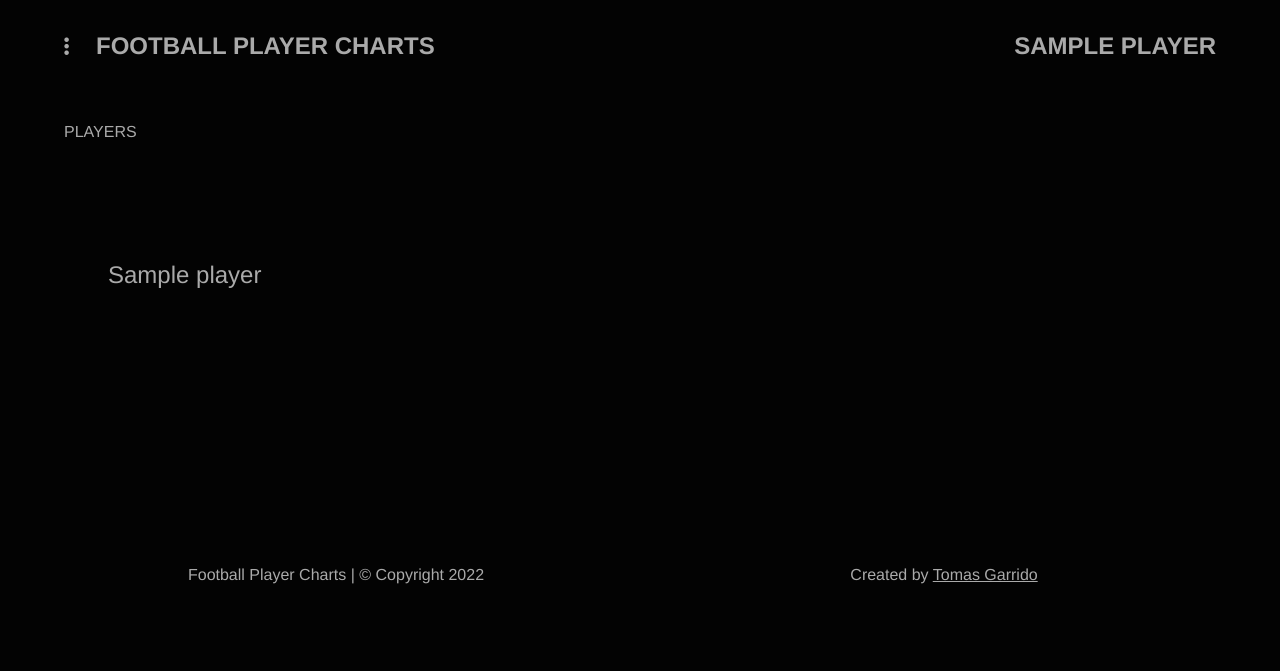
After one commit to Garridot/player_charts, a Django app: template templates/players.html in a window 1280 px wide. The commit adds this page. Shown: the top 671 px of the page. Run offline with Django 4.2, Linux system fonts and the light colour scheme; the template is opened without the code that fills it: values that come from a table or form of the project are taken from there, others are empty; tables that the repository leaves empty hold one stand-in row (values such as "Sample post"); some libraries are stand-ins or nearby versions.

Commit message:
add players page

```diff
--- a/charts/urls.py
+++ b/charts/urls.py
@@ -5,6 +5,7 @@ from .views import *
 urlpatterns = [
     path('',home,name='home'),
     path('search',search_players,name='search_players'),
+    path('players',players,name='players'),
     path('<str:player>',get_stats,name='get_stats'),
     path('general_stats/<str:player>/<str:team>',general_stats,name='general_stats'),
     path('goals_involvements_season/<str:player>/<str:team>',goals_involvements_season,name='goals_involvements_season'),
--- a/static/css/base.css
+++ b/static/css/base.css
@@ -175,6 +175,7 @@ ul.menu-toggle{
     width: 100%;
     left: -100%;
     transition: all 0.5s;
+    height: 100vh;
 
 
 }
--- a/templates/base.html
+++ b/templates/base.html
@@ -5,7 +5,8 @@
         <meta charset="UTF-8">
         <meta http-equiv="X-UA-Compatible" content="IE=edge">
         <meta name="viewport" content="width=device-width, initial-scale=1.0">
-        <title>Football Player Charts</title>
+        <title>{% block title %}{% endblock %}</title>
+
         <!-- bootstrap -->
         <link href="https://cdn.jsdelivr.net/npm/bootstrap@5.2.0-beta1/dist/css/bootstrap.min.css" rel="stylesheet" integrity="sha384-0evHe/X+R7YkIZDRvuzKMRqM+OrBnVFBL6DOitfPri4tjfHxaWutUpFmBp4vmVor" crossorigin="anonymous">
         <!-- Fontawesome -->
@@ -34,7 +35,8 @@
                 <button class="btn btn-outline" type="submit">Search</button>
               </form>
             </li>
-            <li><a href="">Players</a></li>
+            <li><a href="{% url 'home' %}">Home</a></li>
+            <li><a href="{% url 'players' %}">Players</a></li>
         </ul>
         {% block content %}
         {% endblock %}
@@ -49,6 +51,8 @@
             document.querySelector('.menu-toggle').classList.toggle('show')
         })
     </script>
+
+
     <!-- chart.js -->
     <script src="https://cdn.jsdelivr.net/npm/chart.js"></script>
 </html>
--- /dev/null
+++ b/templates/players.html
@@ -0,0 +1,43 @@
+{% extends 'base.html' %}
+{% load static %}
+{% block content %}
+{% block title %}Football Player Charts | Players {% endblock %}
+<style>
+    ul li {
+    padding: 1rem 0;
+    }
+    @media(max-width:800px){
+        ul{
+            display: block !important;
+            padding: 0;
+        }
+        ul .col{
+            padding: 0;
+            text-align: start !important;
+        }
+    }
+</style>
+<section class="players" style="width: 90%; margin:auto;">
+    <div class="title-p" style="display: flex; justify-content: space-between;">
+        <p>PLAYERS</p>
+    </div>
+    <ul class='row' style="margin: 5rem 0 0 0;">
+        <div class="col">
+            {% for player in players %}{% if forloop.counter <= 5 %}
+                <li style="list-style:none;font-size: x-large;"><a href="{% url 'get_stats' player.name %}">{{player.name}}</a></li>
+            {% endif %}{% endfor %}
+        </div>
+        <div class="col" style="text-align: center;">
+            {% for player in players %}{% if forloop.counter > 5 and forloop.counter <= 10 %}
+                <li style="list-style:none;font-size: x-large;"><a href="{% url 'get_stats' player.name %}">{{player.name}}</a></li>
+            {% endif %}{% endfor %}
+        </div>
+        <div class="col" style="text-align: end;">
+            {% for player in players %}{% if forloop.counter > 10 %}
+                <li style="list-style:none;font-size: x-large;"><a href="{% url 'get_stats' player.name %}">{{player.name}}</a></li>
+            {% endif %}{% endfor %}
+        </div>
+
+    </ul>
+</section>
+{% endblock %}
--- a/templates/stats.html
+++ b/templates/stats.html
@@ -1,9 +1,11 @@
 {% extends 'base.html' %}
 {% load static %}
 {% block content %}
+{% block title %}Football Player Charts | {{player.name}}{% endblock %}
 <style>
     ul.menu-toggle li{
         width: 95% !important;
+        padding: 1rem 0;
     }
     main{
         background: url({{player.picture.url}});
```
Also changed, not shown: charts/views.py (+7 -0 lines), static/js/stats.js (+4 -7 lines), templates/home.html (+7 -1 lines), web_scraping/views.py (+16 -4 lines), media/players/Didier Drogba/Didier-Drogba-Chelsea-1920.jpg (added), media/players/Erling Haaland/95708600-2aff-11ed-bffe-a536a7ead71c_1.jpg (added), media/players/Kylian Mbappe/6b801b1be83e1053ca87a39438fd114f2b436eb3.jpg (added), media/players/Neymar/neymar1.jpg (added), media/players/Samuel Etoo/eto-o-fcb-at.madrid-8-.jpg (added), media/players/Thomas Muller/EyZddHQXEAQJ7bC.jpg (added).
